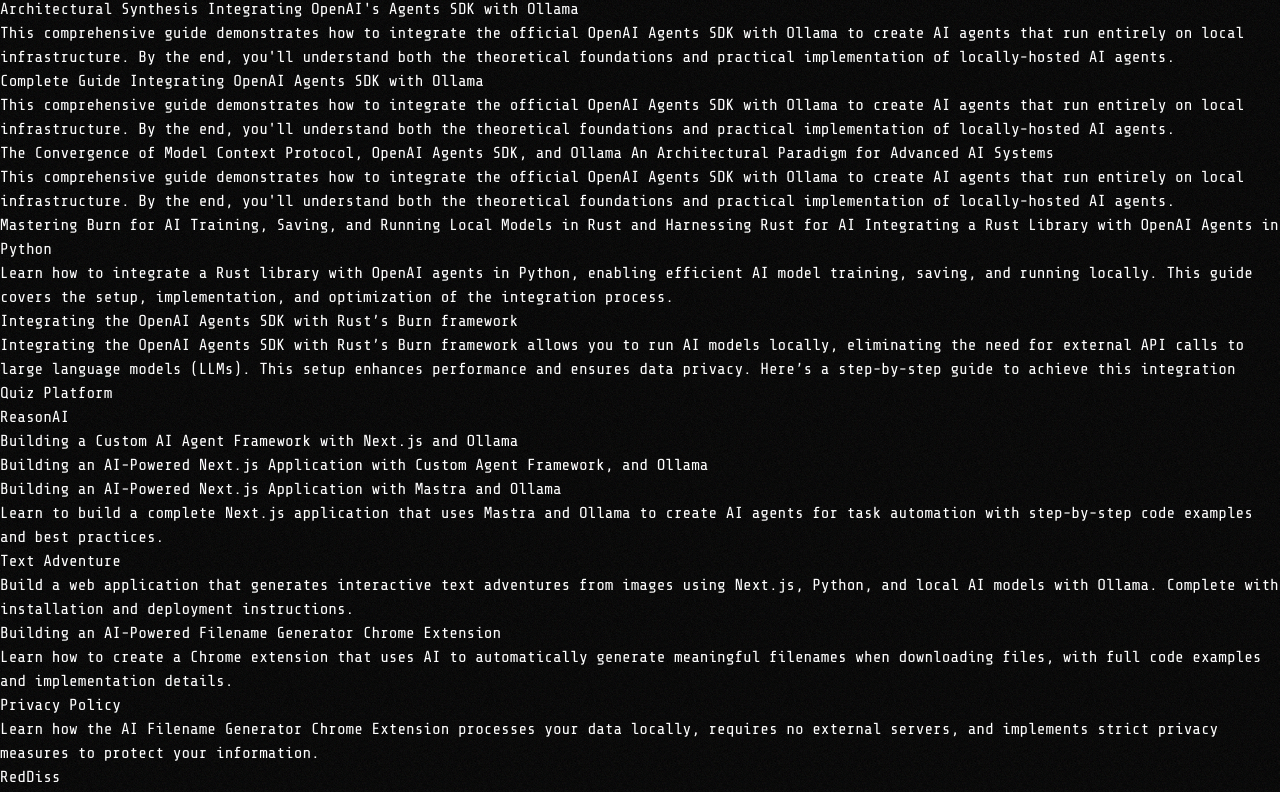
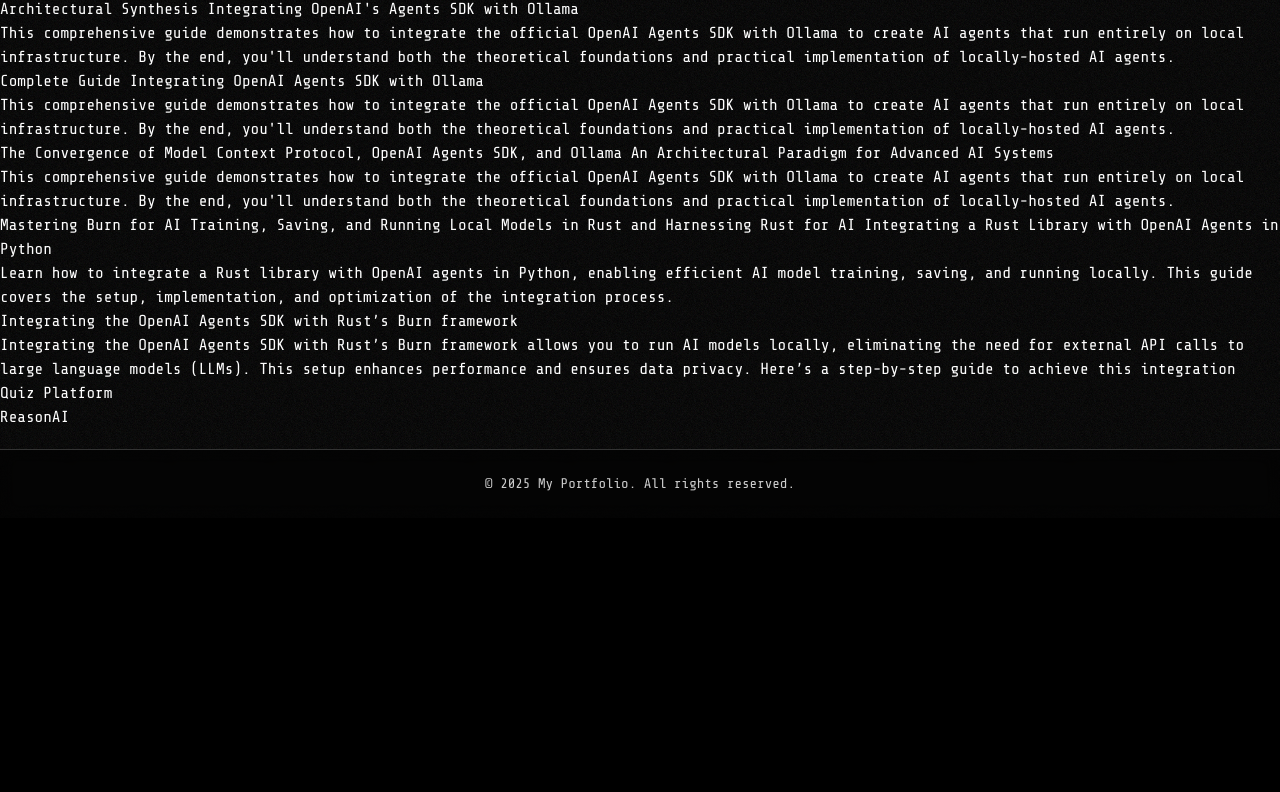
Before and after one commit to kliewerdaniel/page06, a Next.js app: page /blog in a window 1280 px wide. Shown: the part 876-1668 px from the top of the page. After the commit the page ends 1394 px from the top, so only its background shows below. Built offline with nearby package versions, Linux system fonts and the light colour scheme.

Commit message:
blog page

```diff
--- a/src/app/blog/page.tsx
+++ b/src/app/blog/page.tsx
@@ -1,16 +1,64 @@
-import { getSortedPostsData } from '../../lib/posts';
+"use client";
+import { useState, useEffect, useRef } from 'react';
+import { getSortedPostsData, PostData } from '../../lib/posts';
+
+const POSTS_PER_PAGE = 10;
 
 export default function BlogPage() {
-  const allPostsData = getSortedPostsData();
+  const [posts, setPosts] = useState<PostData[]>([]);
+  const [loading, setLoading] = useState(false);
+  const [hasMore, setHasMore] = useState(true);
+  const [page, setPage] = useState(0);
+  const observer = useRef<IntersectionObserver | null>(null);
+  const containerRef = useRef<HTMLDivElement>(null);
+
+  useEffect(() => {
+    const fetchPosts = async () => {
+      setLoading(true);
+      const newPosts = await getSortedPostsData(POSTS_PER_PAGE, page * POSTS_PER_PAGE);
+      setPosts((prevPosts) => [...prevPosts, ...newPosts]);
+      setLoading(false);
+      if (newPosts.length < POSTS_PER_PAGE) {
+        setHasMore(false);
+      }
+    };
+
+    fetchPosts();
+  }, [page]);
+
+  useEffect(() => {
+    if (!containerRef.current) return;
+
+    const handleObserver = (entries: IntersectionObserverEntry[]) => {
+      const firstEntry = entries[0];
+      if (firstEntry.isIntersecting && hasMore && !loading) {
+        setPage((prevPage) => prevPage + 1);
+      }
+    };
+
+    observer.current = new IntersectionObserver(handleObserver);
+    if (containerRef.current) {
+      observer.current.observe(containerRef.current);
+    }
+
+    return () => {
+      if (observer.current) {
+        observer.current.disconnect();
+      }
+    };
+  }, [hasMore, loading]);
 
   return (
     <div>
-      {allPostsData.map((post) => (
+      {posts.map((post) => (
         <div key={post.slug}>
           <h2>{post.title}</h2>
           <p>{post.description}</p>
         </div>
       ))}
+      {loading && <p>Loading...</p>}
+      {!hasMore && <p>No more posts to load.</p>}
+      <div ref={containerRef} style={{ height: '20px' }} />
     </div>
   );
 }
--- a/src/lib/posts.ts
+++ b/src/lib/posts.ts
@@ -21,7 +21,7 @@
   serializedContent?: MDXRemoteSerializeResult; // Make optional
 };
 
-export function getSortedPostsData() {
+export function getSortedPostsData(limit?: number, offset?: number) {
   // Get file names under /_posts
   const fileNames = fs.readdirSync(postsDirectory);
   const allPostsData = fileNames.map((fileName) => {
@@ -42,13 +42,19 @@
     };
   });
   // Sort posts by date descending
-  return allPostsData.sort((a, b) => {
+  const sortedPosts = allPostsData.sort((a, b) => {
     if (a.date < b.date) {
       return 1;
     } else {
       return -1;
     }
   });
+
+  if (limit !== undefined && offset !== undefined) {
+    return sortedPosts.slice(offset, offset + limit);
+  }
+
+  return sortedPosts;
 }
 
 export function getAllPostSlugs(): string[] {
```
